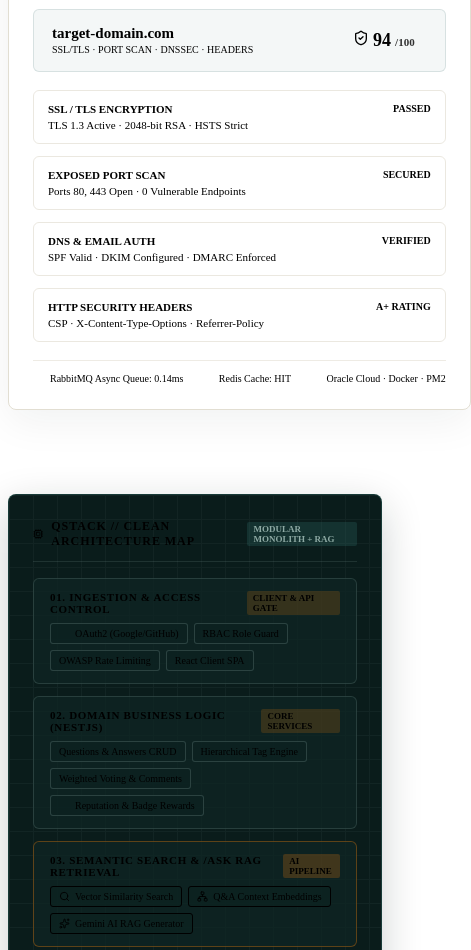
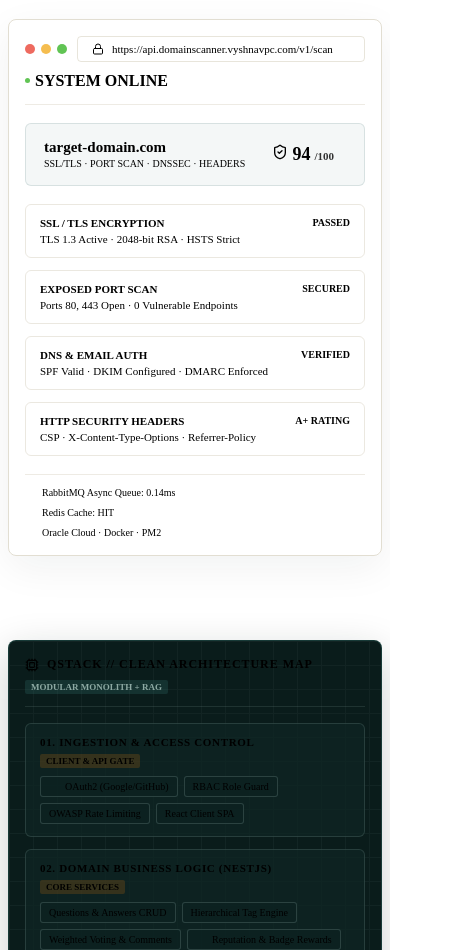
Before and after one commit to vyshn4v/portfolio, a React (Vite) app: page / in a window 390 px wide. Shown: the part 4080-5030 px from the top of the page, 471 px wide, since content can reach past the window. Built offline with nearby package versions, Linux system fonts and the light colour scheme; the HTML template or start-up script is replaced by a standard one.

Commit message:
feat(responsive): phase 12 - comprehensive mobile and tablet responsive pass across all sections

```diff
--- a/src/components/Projects/Projects.css
+++ b/src/components/Projects/Projects.css
@@ -98,7 +98,7 @@
   font-weight: 700;
   letter-spacing: -0.03em;
   color: var(--color-ink);
-  line-height: 1;
+  line-height: 1.05;
 }
 
 .project-stack-pills {
@@ -192,7 +192,7 @@
   border: 1px solid rgba(198, 190, 165, 0.5);
   border-radius: 8px;
   box-shadow: 0 12px 40px rgba(13, 35, 34, 0.06);
-  padding: 24px;
+  padding: clamp(16px, 3vw, 24px);
   display: flex;
   flex-direction: column;
   gap: 18px;
@@ -206,6 +206,8 @@
   justify-content: space-between;
   border-bottom: 1px solid rgba(198, 190, 165, 0.3);
   padding-bottom: 14px;
+  flex-wrap: wrap;
+  gap: 10px;
 }
 
 .window-dots {
@@ -235,8 +237,7 @@
   color: var(--color-ink-light);
   border: 1px solid rgba(198, 190, 165, 0.4);
   flex: 1;
-  max-width: 320px;
-  margin: 0 12px;
+  min-width: 200px;
 }
 
 .surface-url-icon {
@@ -251,6 +252,8 @@
   border: 1px solid rgba(47, 105, 100, 0.15);
   border-radius: 6px;
   padding: 14px 18px;
+  flex-wrap: wrap;
+  gap: 12px;
 }
 
 .audit-target-info {
@@ -340,6 +343,8 @@
   font-family: var(--font-mono);
   font-size: 10px;
   color: var(--color-ink-muted);
+  flex-wrap: wrap;
+  gap: 8px;
 }
 
 .pipeline-tag {
@@ -364,7 +369,7 @@
   border: 1px solid rgba(47, 105, 100, 0.4);
   border-radius: 8px;
   box-shadow: 0 12px 40px rgba(10, 28, 27, 0.2);
-  padding: 24px;
+  padding: clamp(16px, 3vw, 24px);
   display: flex;
   flex-direction: column;
   gap: 16px;
@@ -394,6 +399,8 @@
   padding-bottom: 12px;
   position: relative;
   z-index: 2;
+  flex-wrap: wrap;
+  gap: 8px;
 }
 
 .qstack-diagram-title {
@@ -419,7 +426,7 @@
   background: rgba(15, 37, 36, 0.7);
   border: 1px solid rgba(115, 143, 138, 0.25);
   border-radius: 6px;
-  padding: 12px 16px;
+  padding: 12px 14px;
   display: flex;
   flex-direction: column;
   gap: 8px;
@@ -434,6 +441,8 @@
   display: flex;
   align-items: center;
   justify-content: space-between;
+  flex-wrap: wrap;
+  gap: 6px;
 }
 
 .layer-name {
@@ -490,17 +499,26 @@
   color: var(--color-green);
   position: relative;
   z-index: 2;
+  flex-wrap: wrap;
+  gap: 6px;
 }
 
-/* Responsive */
-@media (max-width: 960px) {
+/* Tablet & Mobile Breakpoints */
+@media (max-width: 1024px) {
   .project-showcase-row,
   .project-showcase-row.reversed {
     grid-template-columns: 1fr;
     gap: 40px;
   }
+}
 
+@media (max-width: 640px) {
   .surface-checks-grid {
     grid-template-columns: 1fr;
   }
+
+  .surface-pipeline-bar {
+    flex-direction: column;
+    align-items: flex-start;
+  }
 }
```
